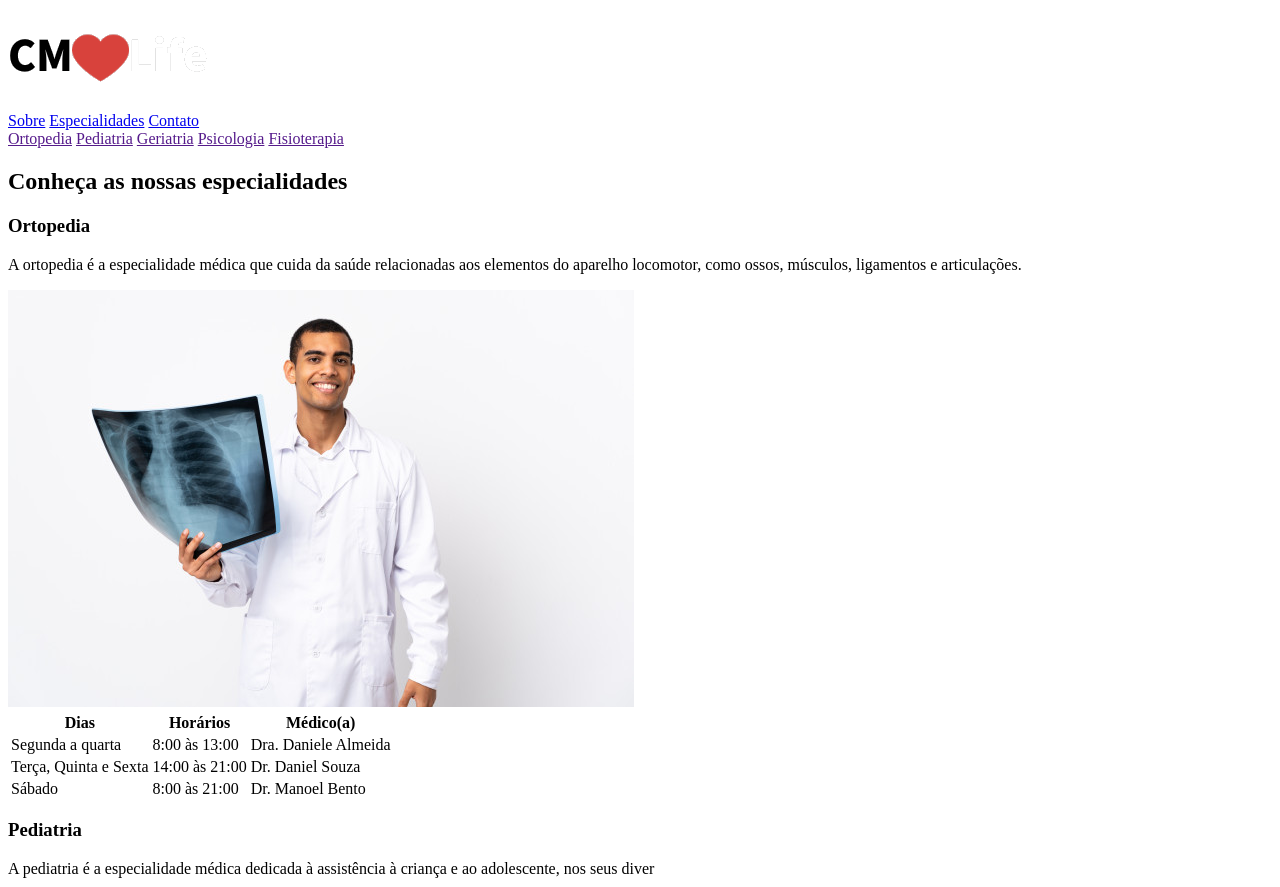
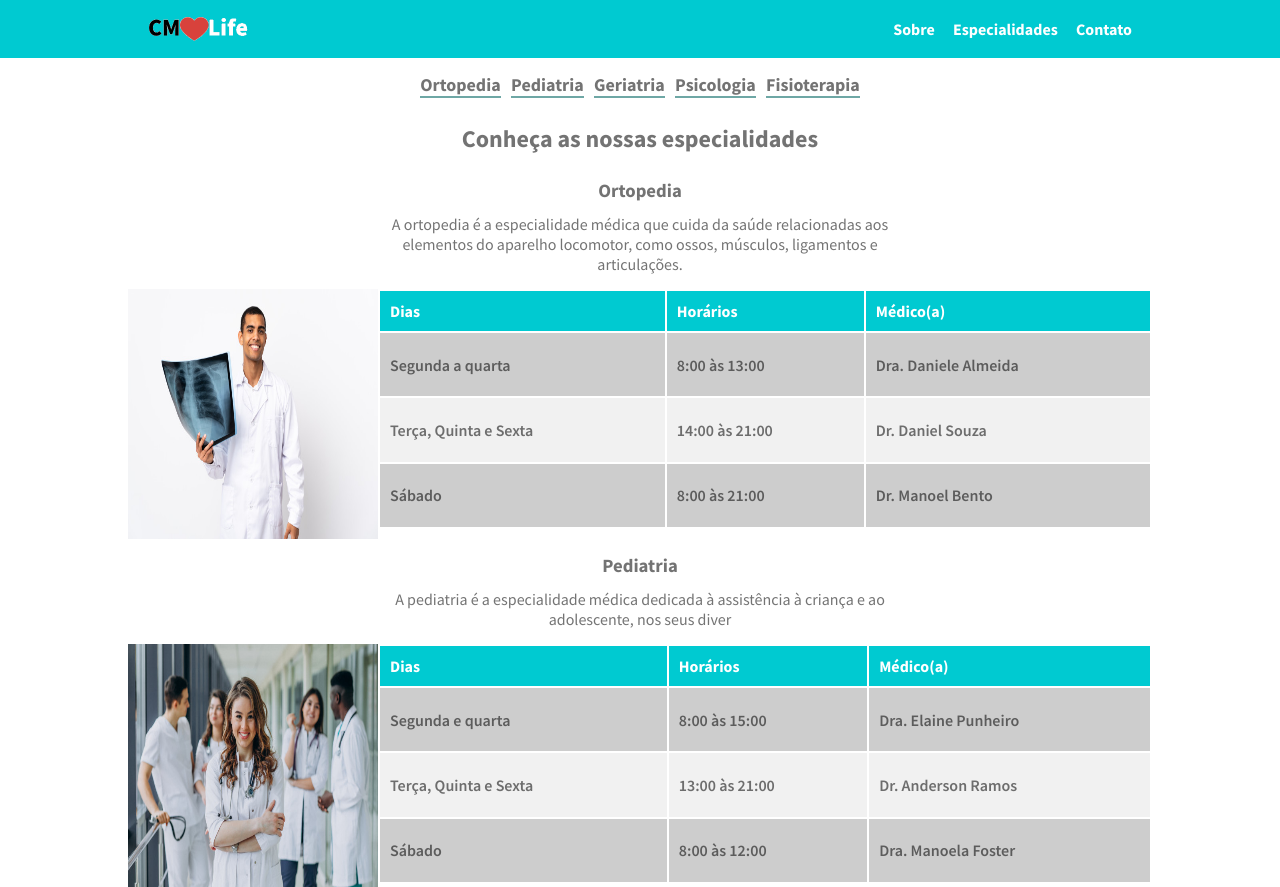
Before and after one commit to Falconxtr/Clinica-CMLife, a plain HTML site: page especialidades.html in a window 1280 px wide. Shown: the top 887 px of the page. Drawn offline with Linux system fonts and the light colour scheme.

Commit message:
Ajustando a segunda página

```diff
--- /dev/null
+++ b/css/especialidades.css
@@ -0,0 +1,160 @@
+/* Seção Geral */
+* {
+    margin: 0;
+    padding: 0;
+    box-sizing: border-box;
+}
+
+.limita-secao {
+    max-width: 1024px;
+    margin: 0 auto;
+}
+
+body {
+    font-family: 'Source Sans Pro', sans-serif;
+    color: #0000008c;
+}
+
+/* Seção Topo */
+header {
+    background-color: #00cad1;
+}
+
+.secao-topo {
+    display: flex;
+    justify-content: space-between;
+    align-items: center;
+    padding: 0 20px;
+}
+
+.secao-topo-logo img {
+    width: 100px;
+    margin-top: 4px;
+}
+
+.secao-topo-nav a {
+    text-decoration: none;
+    color: #fff;
+    font-weight: bold;
+    padding-left: 15px;
+}
+
+/* Seção Navegação */
+.navegacao {
+    text-align: center;
+    display: flex;
+    align-items: center;
+    justify-content: center;
+}
+
+.navegacao {
+    margin: 15px 0;
+}
+
+.navegacao nav {
+    display: flex;
+    justify-content: space-around;
+    align-items: center;
+    width: 450px;
+}
+
+.navegacao nav a {
+    color: #0000008c;
+    text-decoration: none;
+    font-weight: 700;
+    font-size: 18px;
+    border-bottom: 2px solid #6ea7a5;
+}
+
+/* Seção Título */
+.secao-titulo {
+    text-align: center;
+    margin-top: 25px;
+    margin-bottom: 5px;
+    font-size: 16px;
+}
+
+/* Secao Especialidades */
+.secao-especialidades {
+    text-align: center;
+    margin: 0 auto;
+}
+
+.secao-especialidades div {
+    max-height: 240px;
+}
+
+.secao-especialidades h3 {
+    margin-top: 25px;
+    margin-bottom: 12px;
+    font-weight: 700;
+}
+
+.secao-especialidades p {
+    width: 500px;
+    margin: 0 auto;
+    padding-bottom: 15px;
+}
+
+.secao-horarios {
+    display: flex;
+    justify-content: center;
+}
+
+.secao-horarios img {
+    width: 250px;
+    height: 250px;
+}
+
+
+.secao-horarios table {
+    width: 900px;
+    text-align: left;
+    border: none;
+}
+
+.secao-horarios table thead {
+    color: #fff;
+    background-color: #00cad1;
+    padding-left: 25px;
+}
+
+.secao-horarios table thead tr th {
+    padding: 10px 0 10px 10px;
+}
+
+.secao-horarios table tbody tr td {
+    padding-left: 10px;
+    font-weight: 600;
+}
+
+.secao-horarios table tbody tr:nth-of-type(odd) {
+    background-color: #cdcdcd;
+}
+
+.secao-horarios table tbody tr:nth-of-type(even) {
+    background-color: #f1f1f1;
+}
+
+/* Seção Rodapé */
+.secao-rodape {
+    background-color: #0c6e71;
+    margin-top: 55px;
+}
+
+.secao-rodape2 {
+    color: #fff;
+    text-align: center;
+    padding: 15px 0 10px 0;
+}
+
+.secao-rodape2 img {
+    width: 100px;
+    margin-top: 4px;
+    margin-bottom: 10px;
+}
+
+.secao-rodape-conteudo p {
+    margin-bottom: 15px;
+    font-weight: 400;
+}
--- a/especialidades.html
+++ b/especialidades.html
@@ -5,6 +5,8 @@
     <meta http-equiv="X-UA-Compatible" content="IE=edge">
     <meta name="viewport" content="width=device-width, initial-scale=1.0">
     <title>CMLife - Especialidades</title>
+    <link rel="stylesheet" href="css/especialidades.css" type="text/css">
+    <link rel="stylesheet" href="https://fonts.googleapis.com/css2?family=Source+Sans+Pro:ital,wght@0,200;0,300;0,400;0,600;0,700;0,900;1,200;1,300;1,400;1,600;1,700;1,900&display=swap">
 </head>
 <body>
     <header> <!-- Seção Topo -->
@@ -20,7 +22,7 @@
         </div>
     </header>
    <main>
-        <section>  <!-- Seção Navegação -->
+        <section class="navegacao">  <!-- Seção Navegação -->
             <nav>
                 <a href="">Ortopedia</a>
                 <a href="">Pediatria</a>
@@ -29,14 +31,14 @@
                 <a href="">Fisioterapia</a>
             </nav>
         </section>
-        <section> <!-- Seçao Titulo -->
+        <section class="limita-secao secao-titulo"> <!-- Seçao Titulo -->
             <h1>Conheça as nossas especialidades</h1>
         </section>
-        <section> <!-- Seção Ortopedia -->
+        <section class="limita-secao secao-especialidades"> <!-- Seção Ortopedia -->
             <h3>Ortopedia</h3>
             <p>A ortopedia é a especialidade médica que cuida da saúde relacionadas aos elementos do aparelho locomotor, como ossos, músculos, ligamentos e articulações.</p>
-            <div>
-                <img src="assets/ortopedia.png" alt="Ortopedia">
+            <div class="secao-horarios">
+                <img class="descricao-img" src="assets/ortopedia.png" alt="Ortopedia">
                 <table>
                     <thead>
                         <tr>
@@ -65,11 +67,11 @@
                 </table>
             </div>
         </section>
-        <section> <!-- Seção Pediatria -->
+        <section class="limita-secao secao-especialidades"> <!-- Seção Pediatria -->
                 <h3>Pediatria</h3>
                 <p>A pediatria é a especialidade médica dedicada à assistência à criança e ao adolescente, nos seus diver</p>
-                <div>
-                    <img src="assets/pediatra2.png" alt="Pediatra">
+                <div class="secao-horarios">
+                    <img class="descricao-img" src="assets/pediatra2.png" alt="Pediatra">
                     <table>
                         <thead>
                             <tr>
@@ -98,11 +100,11 @@
                     </table>
                 </div>
         </section>
-        <section> <!-- Seção Geriatria -->
+        <section class="limita-secao secao-especialidades"> <!-- Seção Geriatria -->
             <h3>Geriatria</h3>
             <p>Medicina geriátrica ou geriatria é o ramo da medicina que foca o estudo, a prevenção e o tratamento de doenças e da incapacidade em idades avançadas.</p>
-            <div>
-                <img src="assets/geriatra.png" alt="Geriatra">
+            <div class="secao-horarios">
+                <img class="descricao-img" src="assets/geriatra.png" alt="Geriatra">
                 <table>
                     <thead>
                         <tr>
@@ -136,11 +138,11 @@
                 </table>
             </div>
         </section>
-        <section> <!-- Seção Psicologia -->
+        <section class="limita-secao secao-especialidades"> <!-- Seção Psicologia -->
             <h3>Psicologia</h3>
             <p>Psicologia é a especialidade médica que trata da mente, do estudo</p>
-            <div>
-                <img src="assets/psicologo.png" alt="Psicologo">
+            <div class="secao-horarios">
+                <img class="descricao-img" src="assets/psicologo.png" alt="Psicologo">
                 <table>
                     <thead>
                         <tr>
@@ -169,10 +171,10 @@
                 </table>
             </div>
         </section>
-        <section> <!-- Seção Fisioterapia -->
+        <section class="limita-secao secao-especialidades"> <!-- Seção Fisioterapia -->
             <h3>Fisioterapia</h3>
             <p>Fisioterapia é uma ciência da saúde aplicada ao estudo, diagnóstico, prevenção e tratamento de disfunções cinéticas funcionais de órgãos e sistemas.</p>
-            <div>
+            <div class="secao-horarios">
                 <img src="assets/fisioterapia.png" alt="Fisioterapia">
                 <table>
                     <thead>
```
